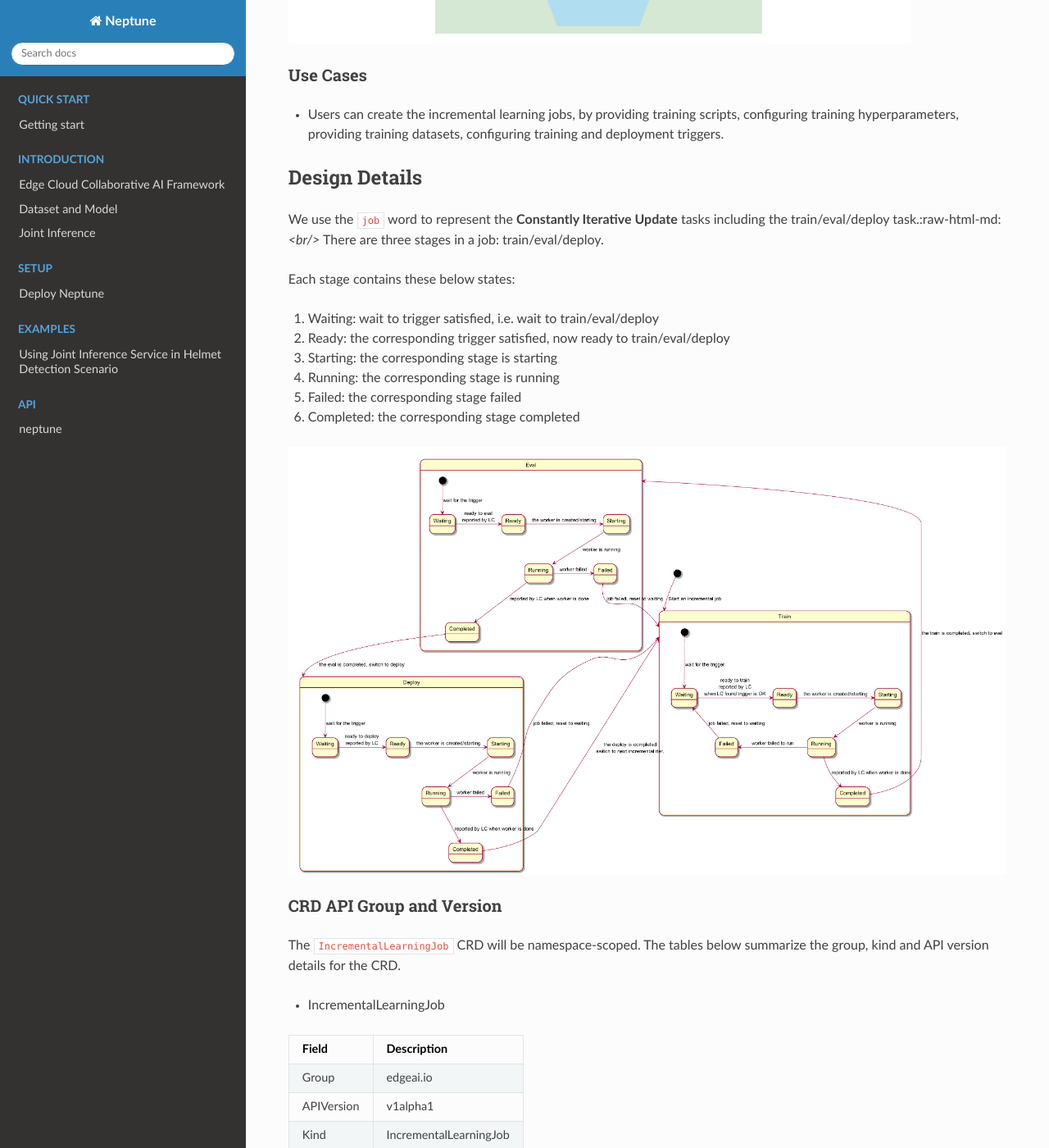
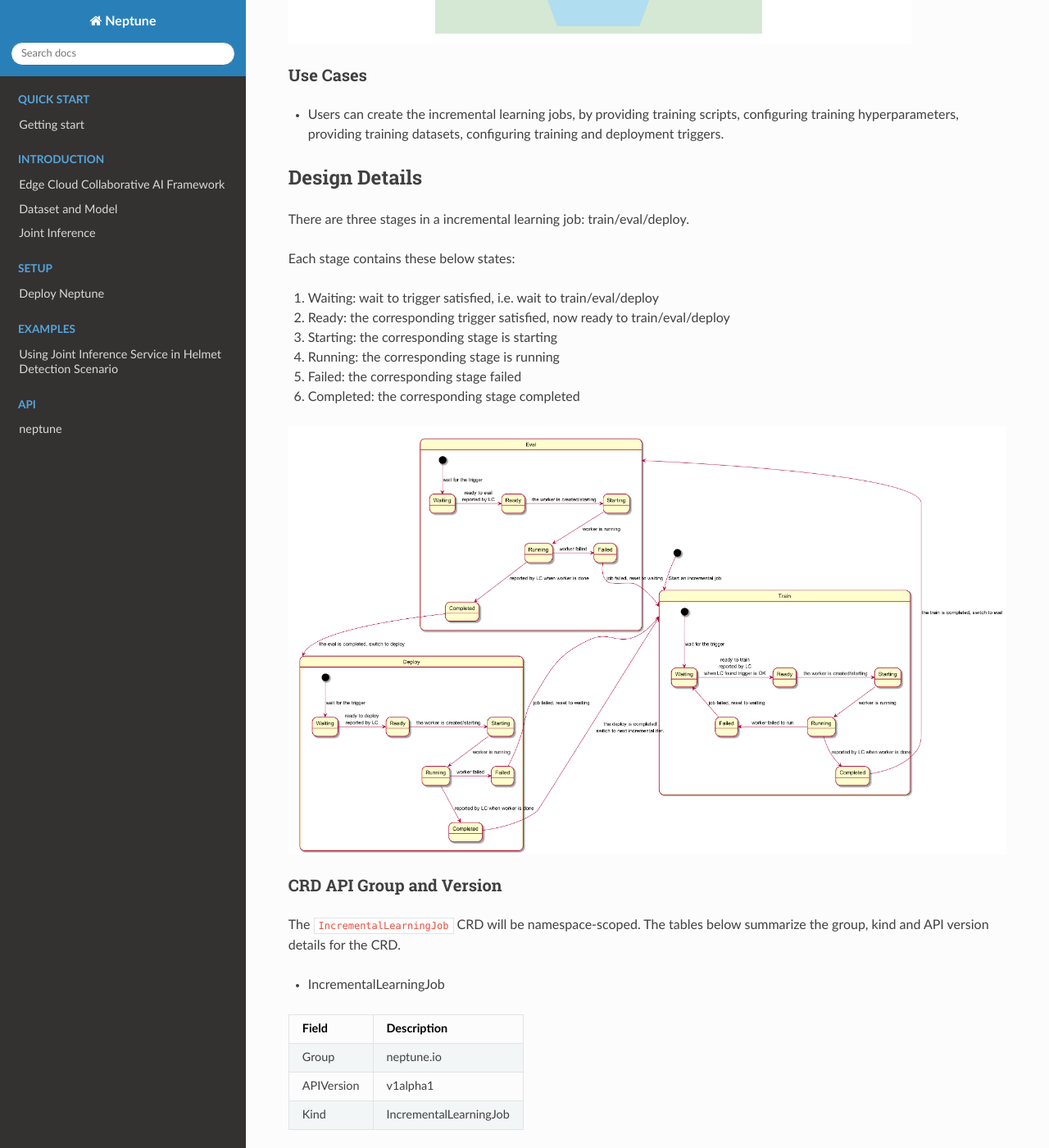
Before and after one commit to edgeai-neptune/neptune, a Sphinx documentation site: the page built from docs/proposals/incremental-learning.md, in a window 1280 px wide and 1400 px high, scrolled down 2176 px. Shown: the whole window at 82% size. Built offline with Sphinx 7.4.7 and the Read the Docs theme 2.0.0, drawn with Linux system fonts in a browser that asks for light colours; some of the changed text lies outside the part shown.

Commit message:
Update incremental-learning proposal images

````diff
--- a/docs/proposals/incremental-learning.md
+++ b/docs/proposals/incremental-learning.md
@@ -49,8 +49,7 @@
 
 
 ## Design Details
-We use the `job` word to represent the **Constantly Iterative Update** tasks including the train/eval/deploy task.<br/>
-There are three stages in a job: train/eval/deploy.
+There are three stages in a incremental learning job: train/eval/deploy.
 
 Each stage contains these below states:
 1. Waiting: wait to trigger satisfied, i.e. wait to train/eval/deploy
@@ -70,7 +69,7 @@
 
 | Field                 | Description             |
 |-----------------------|-------------------------|
-|Group                  | edgeai.io     |
+|Group                  | neptune.io     |
 |APIVersion             | v1alpha1                |
 |Kind                   | IncrementalLearningJob             |
 
@@ -79,15 +78,15 @@
 
 Below is the CustomResourceDefinition yaml for `IncrementalLearningJob`:
 
-[crd source](/build/crds/edgeai/incrementaljob_v1alpha1.yaml)
+[crd source](/build/crds/neptune/incrementaljob_v1alpha1.yaml)
 
 ```yaml
 apiVersion: apiextensions.k8s.io/v1
 kind: CustomResourceDefinition
 metadata:
-  name: incrementaljobs.edgeai.io
+  name: incrementaljobs.neptune.io
 spec:
-  group: edgeai.io
+  group: neptune.io
   names:
     kind: IncrementalJob
     plural: incrementaljobs
@@ -332,7 +331,7 @@
 
 ### Incremental learning job type definition
 
-[go source](pkg/apis/edgeai/v1alpha1/incrementaljob_types.go)
+[go source](pkg/apis/neptune/v1alpha1/incrementaljob_types.go)
 
 ```go
 package v1alpha1
@@ -500,7 +499,7 @@
 
 ### Incremental learning job sample
 ```yaml
-apiVersion: edgeai.io/v1alpha1
+apiVersion: neptune.io/v1alpha1
 kind: IncrementalLearningJob
 metadata:
   name: helmet-detection-demo
````
Also changed, not shown: other parts of docs/proposals/incremental-learning.md (+1 -1 lines), docs/proposals/images/incremental-learning-controller.png, docs/proposals/images/incremental-learning-downstream-controller.png, docs/proposals/images/incremental-learning-flow-creation.png, docs/proposals/images/incremental-learning-flow-deploy-stage.png, docs/proposals/images/incremental-learning-flow-eval-stage.png, docs/proposals/images/incremental-learning-flow-train-stage.png, docs/proposals/images/incremental-learning-flow.png (deleted), docs/proposals/images/incremental-learning-upstream-controller.png.
